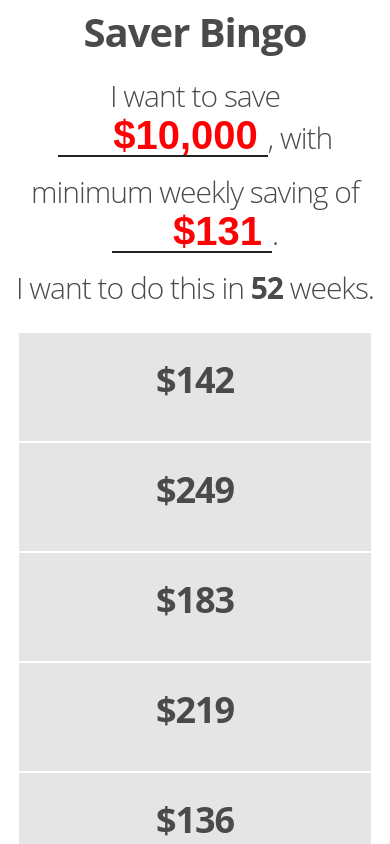
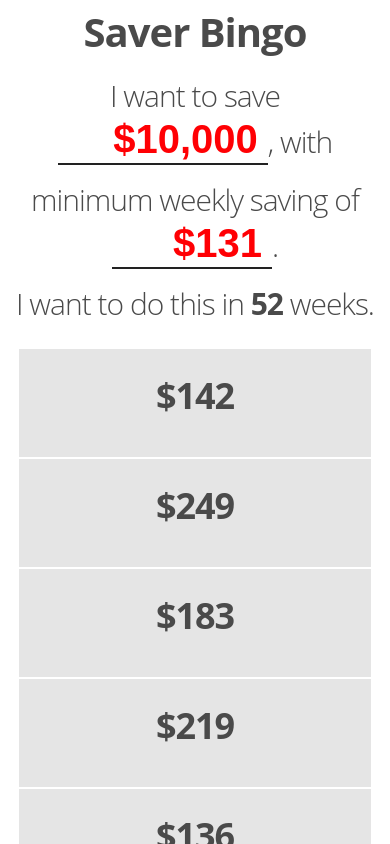
Before and after one commit to suryast/saver-react-app, a React (Create React App) app: page / in a window 390 px wide. Shown: the top 844 px of the page. Built offline with nearby package versions, Linux system fonts and the light colour scheme.

Commit message:
Fix input height for mobile

```diff
--- a/src/index.css
+++ b/src/index.css
@@ -345,7 +345,7 @@ input[type="url"],
 input[type="password"],
 textarea,
 select {
-  height: 30px;
+  height: 38px;
   padding: 5px 10px; /* The 6px vertically centers text on FF, ignored by Webkit */
   background-color: #fff;
   border: none;
```
